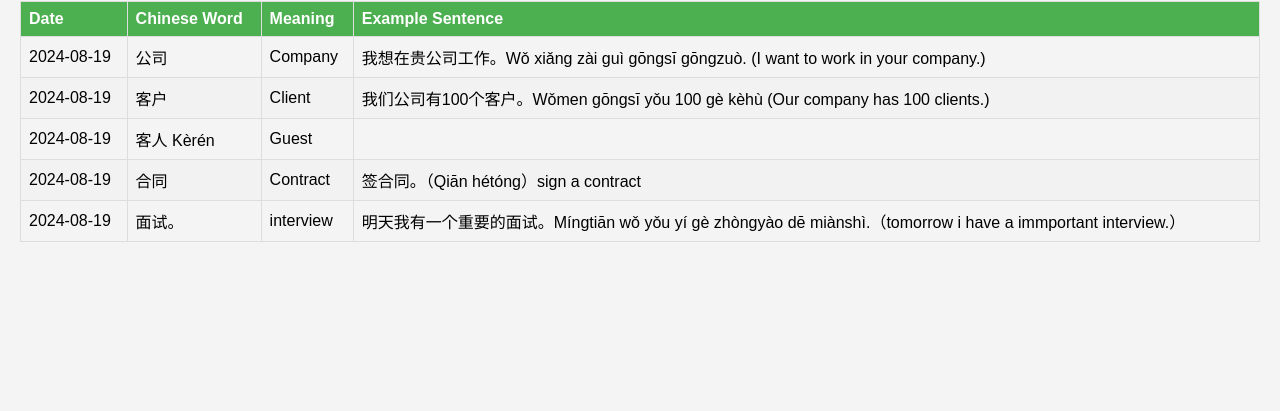
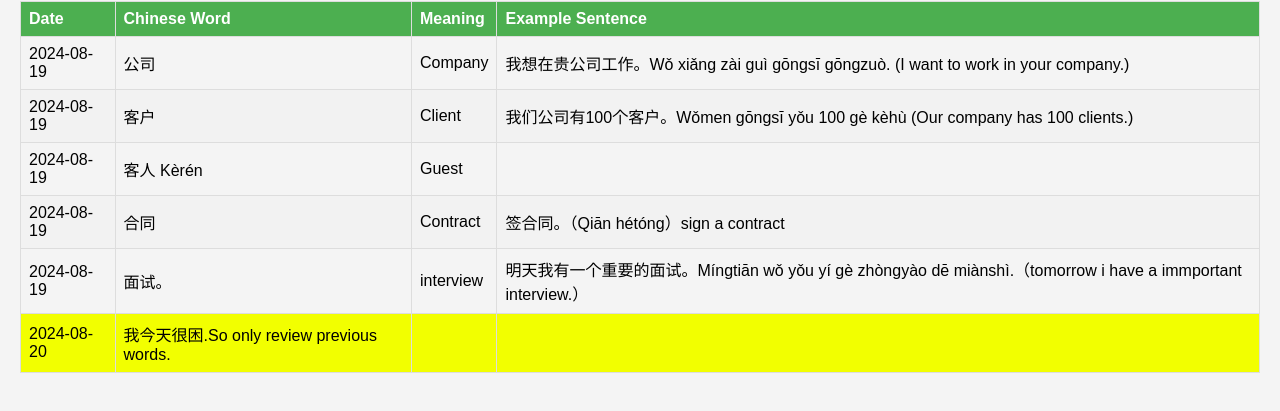
Before and after one commit to nahidbadhon/badhonspage, a plain HTML site: page Chineselearning.html in a window 1280 px wide. Shown: the part 99-510 px from the top of the page. Drawn offline with Linux system fonts and the light colour scheme.

Commit message:
review update

```diff
--- a/Chineselearning.html
+++ b/Chineselearning.html
@@ -31,6 +31,9 @@
         tr:hover {
             background-color: #ddd;
         }
+        .hightlight-row {
+            background-color: #f2ff00 !important;
+        }
     </style>
 </head>
 <body>
@@ -52,24 +55,28 @@
                 <td>Company</td>
                 <td>我想在贵公司工作。Wǒ xiǎng zài guì gōngsī gōngzuò. (I want to work in your company.)</td>
             </tr>
+
             <tr>
                 <td>2024-08-19</td>
                 <td>客户</td>
                 <td>Client</td>
                 <td>我们公司有100个客户。Wǒmen gōngsī yǒu 100 gè kèhù (Our company has 100 clients.)</td>
             </tr>
+
             <tr>
                 <td>2024-08-19</td>
                 <td>客人 Kèrén</td>
                 <td>Guest</td>
                 <td></td>
             </tr>
+
             <tr>
                 <td>2024-08-19</td>
                 <td>合同</td>
                 <td>Contract</td>
                 <td>签合同。（Qiān hétóng）sign a contract</td>
             </tr>
+
             <tr>
                 <td>2024-08-19</td>
                 <td>面试。</td>
@@ -78,6 +85,14 @@
                 </td>
             </tr>
 
+            <tr class = "hightlight-row" >
+                <td>2024-08-20</td>
+                <td>我今天很困.So only review previous words.</td>
+                <td></td>
+                <td></td>
+
+            </tr>
+
          </tbody>
     </table>
 </body>
```
